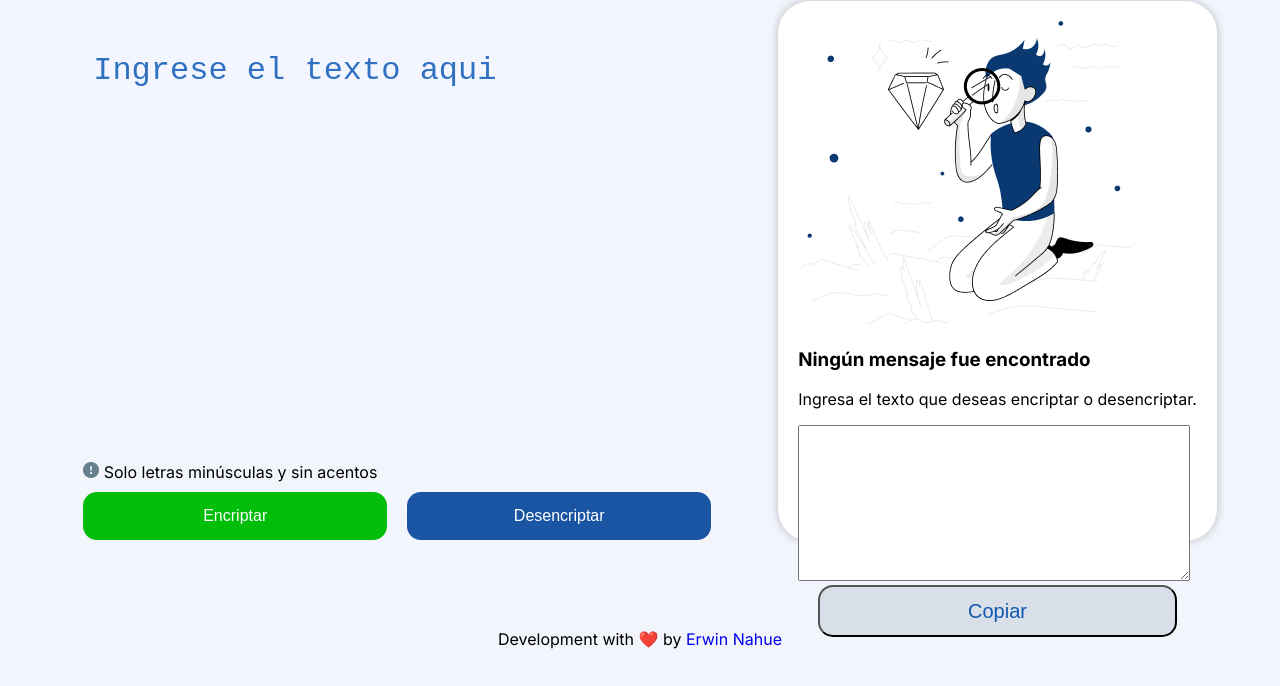
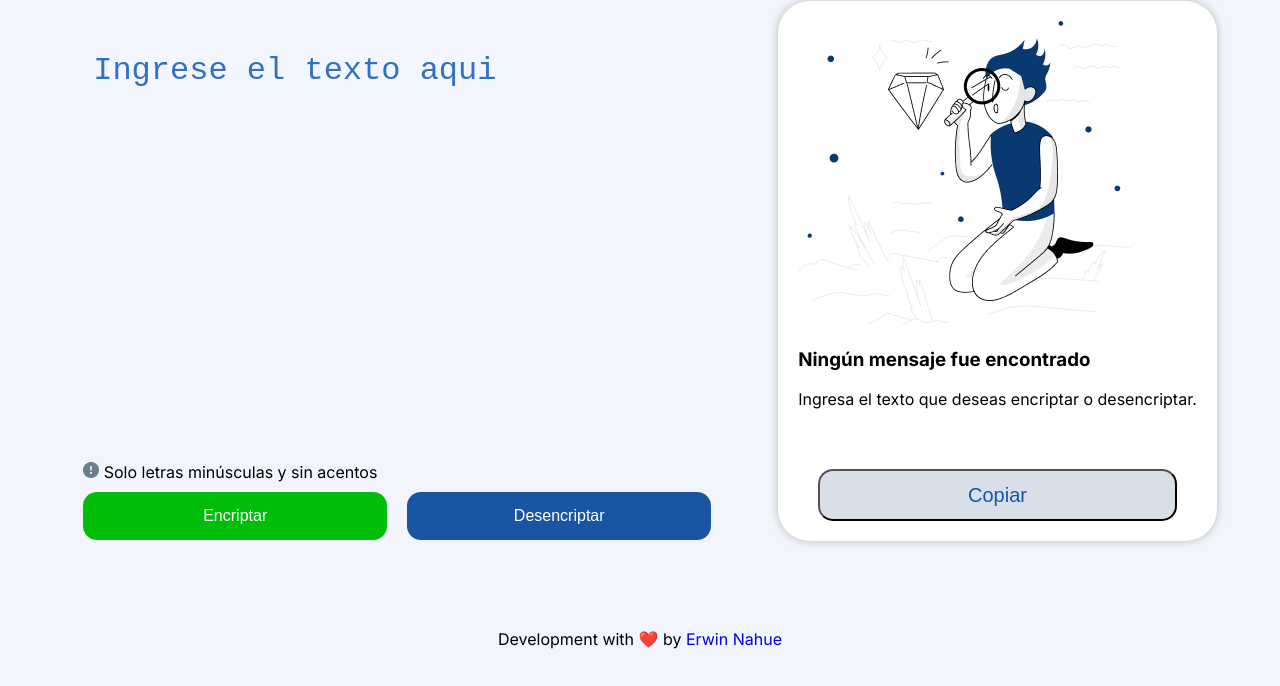
Before and after one commit to enahue/encriptador, a plain HTML site: page index.html in a window 1280 px wide. Shown: the part 114-800 px from the top of the page. Drawn offline with nearby package versions, Linux system fonts and the light colour scheme.

```diff
--- a/index.html
+++ b/index.html
@@ -38,7 +38,7 @@
           <h3 id="s-mensaje" class="titulo-mensaje">Ningún mensaje fue encontrado</h3>
           <p id="texto-mensaje">Ingresa el texto que deseas encriptar o desencriptar.</p>
         </div>
-        <textarea cols="30" rows="10" id="texto-resultado"></textarea>
+        <a id="texto-resultado"></a>
       </div>
       <div class="copy-section">
         <button class="btn button-copy" onclick="copyToClipboard()" id="btn-copiar">Copiar</button>
```
